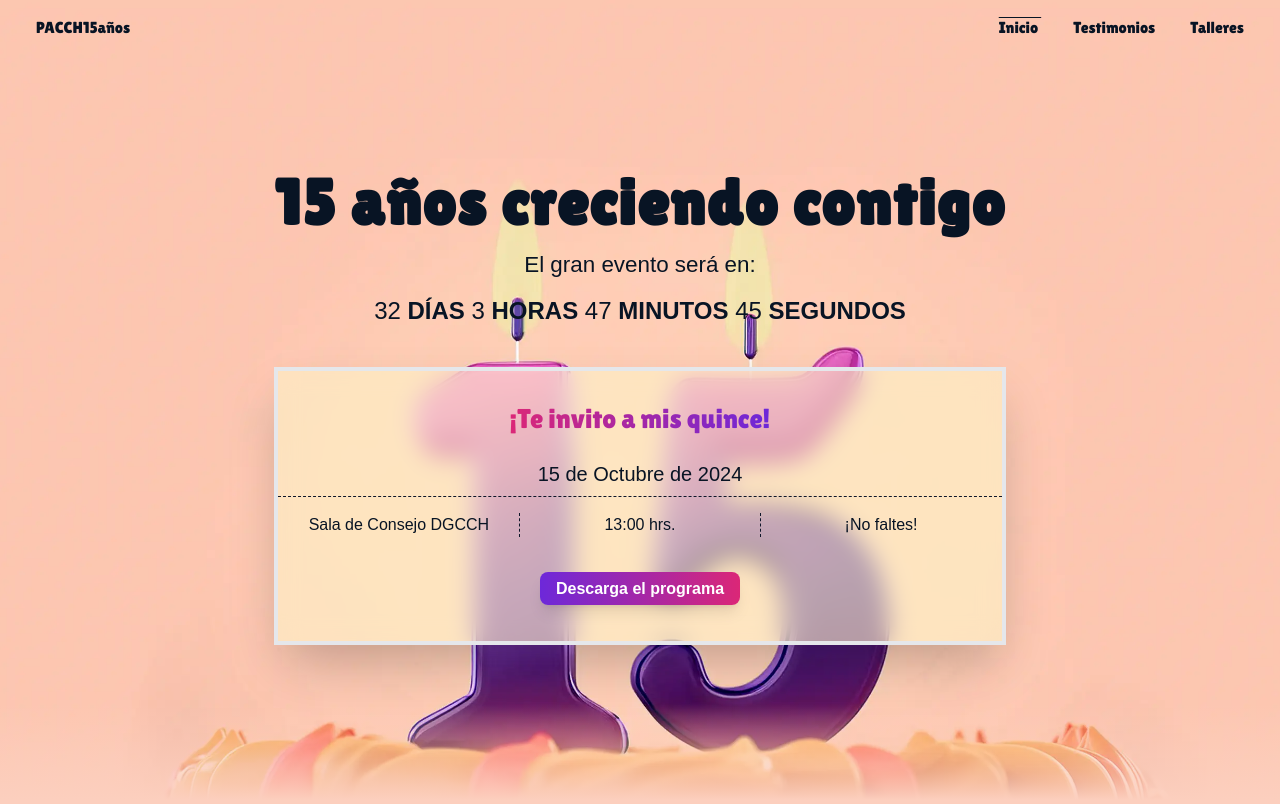
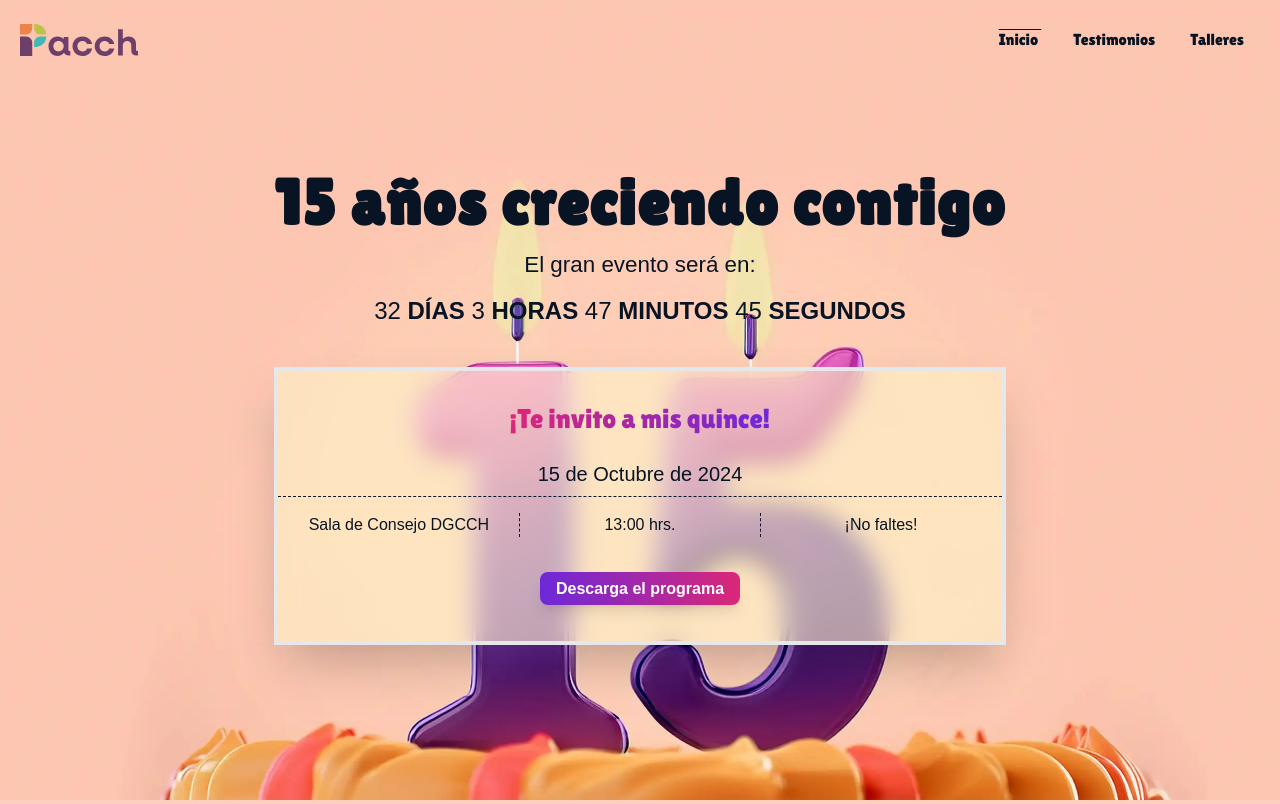
Before and after one commit to unampacch/15-aniversario-PACCH, an Astro site: page / in a window 1280 px wide. Shown: the top 804 px of the page. Built offline with nearby package versions, Linux system fonts and the light colour scheme; Astro itself is replaced by a stand-in of ours; what tailwindcss-animated would draw is missing.

Commit message:
Refactor layout and remove commented code

```diff
--- a/src/components/Eventos.astro
+++ b/src/components/Eventos.astro
@@ -1,7 +1,7 @@
 ---
 import { eventos } from "@data";
 ---
-
+<img src="/banderines.svg" class="w-full my-2" alt="" />
 <div class="max-w-screen-xl mx-auto px-1 xl:px-2">
   <h2 class="seccion">Eventos</h2>
   <div class="eventos grid sm:grid-cols-2 lg:grid-cols-3 gap-5 mt-5">
@@ -18,7 +18,11 @@ import { eventos } from "@data";
           </header>
           <footer>
             <h2 class="text-lg text-center">{evento.nombre}</h2>
-            {evento.ponente && <p class="text-sm font-light text-center">Ponente: {evento.ponente}</p>}
+            {evento.ponente && (
+              <p class="text-sm font-light text-center">
+                Ponente: {evento.ponente}
+              </p>
+            )}
             <div class="grid grid-cols-3 mt-2 p-2 border-t border-slate-800 border-dashed">
               <div class="col-span-2 gap-2 text-sm">
                 <p>{evento.descripcion}</p>
@@ -35,7 +39,6 @@ import { eventos } from "@data";
     }
   </div>
 </div>
-<img src="/banderines.svg" class="w-full my-2" alt="">
 <style>
   h2.seccion {
     font-size: var(--headings-xl);
--- a/src/components/Header.astro
+++ b/src/components/Header.astro
@@ -10,11 +10,11 @@ const { pathname } = Astro.url;
 
 <header id="header" class="fixed top-0 z-50 w-full">
   <nav
-    class="navbar md:px-5 mx-auto flex flex-wrap items-center justify-between menu w-full py-4 z-50 top-0 hover:transition-all"
+    class="navbar md:px-5 mx-auto flex flex-wrap items-center justify-between menu w-full z-50 top-0 hover:transition-all"
   >
     <!-- logo -->
     <div class="order-0">
-      <a href="/"><Logo class="hidden md:block h-10 w-15" /></a>
+      <a href="/"><Logo class="hidden md:block h-8 w-15" /></a>
     </div>
     <button
       data-collapse-toggle="navbar-default"
--- a/src/components/Hero.astro
+++ b/src/components/Hero.astro
@@ -1,5 +1,5 @@
 <div class="hero text-center w-full h-svh flex items-center">
-  <div class="h-24 bg-gradient-to-t from-pinkown w-full absolute self-end"></div>
+<!--   <div class="h-24 bg-gradient-to-t from-pinkown w-full absolute self-end"></div> -->
   <div class="w-screen-2xl mx-auto">
     <h2 class="font-bold tracking-wide">15 años creciendo contigo</h2>
     <h3 class="text-lg">El gran evento será en:</h3>
--- a/src/components/Logo.astro
+++ b/src/components/Logo.astro
@@ -1 +1,23 @@
-PACCH15años
+<!--?xml version="1.0" encoding="UTF-8"?-->
+<svg
+  {...Astro.props}
+  xmlns="http://www.w3.org/2000/svg"
+  viewBox="0 0 400 108.48"
+  ><path
+    d="M41.49,63.73v14.66h0v30.09s-41.49,0-41.49,0V42.41s20.17,0,20.17,0c11.78,0,21.32,9.55,21.32,21.32Z"
+    fill="#6e3f6a"></path><path
+    d="M69.21,42.41h20.2c-1.44,21.94-17.02,35.98-41.52,35.98v-14.66c0-11.78,9.55-21.32,21.32-21.32Z"
+    fill="#40b8b3"></path><path
+    d="M20.17,36.01H0S0,0,0,0h41.49s0,14.69,0,14.69c0,11.78-9.55,21.32-21.32,21.32Z"
+    fill="#eb844c"></path><path
+    d="M47.89,14.69V0c24.68.06,40.24,13.95,41.54,36.01h-20.22c-11.78,0-21.32-9.55-21.32-21.32Z"
+    fill="#bbc447"></path><path
+    d="M96.65,75.42c0-18.82,13.25-33.06,30.83-33.06,8.42,0,15.48,3.34,20.55,8.92v-7.43h16.1v42.22c0,3.34,1.86,5.32,5.32,5.32h1.24v15.6h-4.58c-8.67,0-14.24-3.1-16.72-9.16-5.08,6.56-12.75,10.65-21.92,10.65-17.58,0-30.83-14.24-30.83-33.06ZM148.03,75.42c0-9.91-7.43-17.46-17.46-17.46s-17.33,7.55-17.33,17.46,7.43,17.46,17.33,17.46,17.46-7.55,17.46-17.46Z"
+    fill="#6e3f6a"></path><path
+    d="M178.12,75.42c0-18.82,14.61-33.06,33.93-33.06,16.84,0,29.96,10.77,32.44,25.75h-17.09c-2.1-6.07-8.05-10.15-15.35-10.15-9.91,0-17.34,7.55-17.34,17.46s7.43,17.46,17.34,17.46c7.31,0,13.25-4.09,15.35-10.15h17.09c-2.48,14.98-15.6,25.75-32.44,25.75-19.32,0-33.93-14.24-33.93-33.06Z"
+    fill="#6e3f6a"></path><path
+    d="M253.27,75.42c0-18.82,14.61-33.06,33.93-33.06,16.84,0,29.96,10.77,32.44,25.75h-17.09c-2.1-6.07-8.05-10.15-15.35-10.15-9.91,0-17.34,7.55-17.34,17.46s7.43,17.46,17.34,17.46c7.31,0,13.25-4.09,15.35-10.15h17.09c-2.48,14.98-15.6,25.75-32.44,25.75-19.32,0-33.93-14.24-33.93-33.06Z"
+    fill="#6e3f6a"></path><path
+    d="M332.52,17.84h16.1v33.43c4.95-5.82,11.89-8.92,20.06-8.92,14.86,0,24.64,9.66,24.64,24.52v19.19c0,3.34,1.98,5.32,5.32,5.32h1.36v15.6h-4.58c-12.01,0-18.2-5.94-18.2-17.46v-17.46c0-8.54-5.45-14.12-13.74-14.12-8.92,0-14.86,5.7-14.86,14.36v34.67h-16.1V17.84Z"
+    fill="#6e3f6a"></path></svg
+>
```
Also changed, not shown: public/Logotipo-Pacch-2024/icono-pacch-bn-2024.svg (added), public/Logotipo-Pacch-2024/icono-pacch-color-2024.svg (added), public/Logotipo-Pacch-2024/logotipo-pacch-bn-2024.svg (added), public/Logotipo-Pacch-2024/logotipo-pacch-color-2024.svg (added), public/logotipo-nuevo/imagotipo-bn.PNG (deleted), public/logotipo-nuevo/imagotipo-color.PNG (deleted), public/logotipo-nuevo/isotipo-bn.PNG (deleted), public/logotipo-nuevo/isotipo-color.PNG (deleted), public/logotipo-nuevo/pacch-antes-ahora.PNG (deleted), 1 other file.
